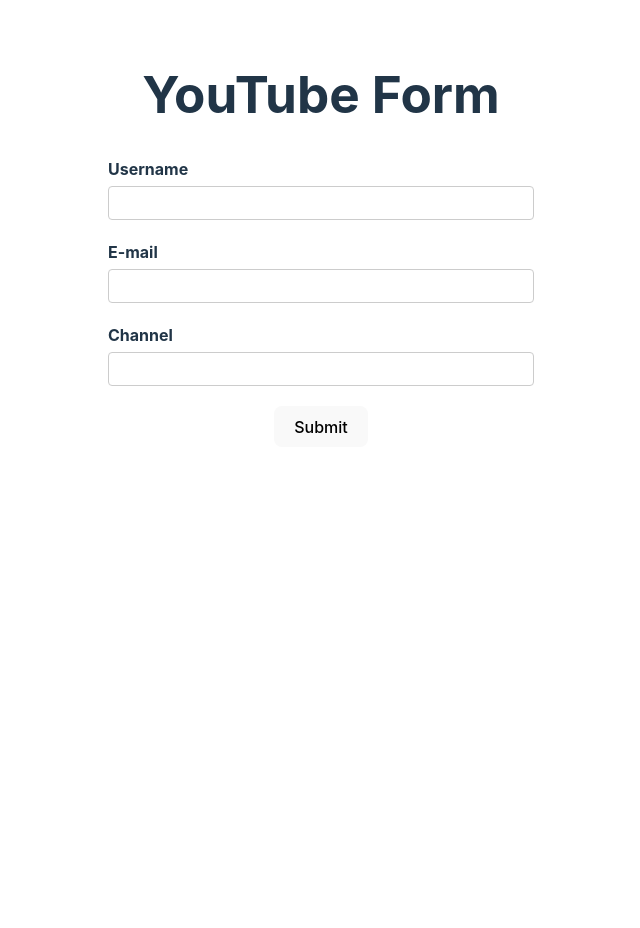
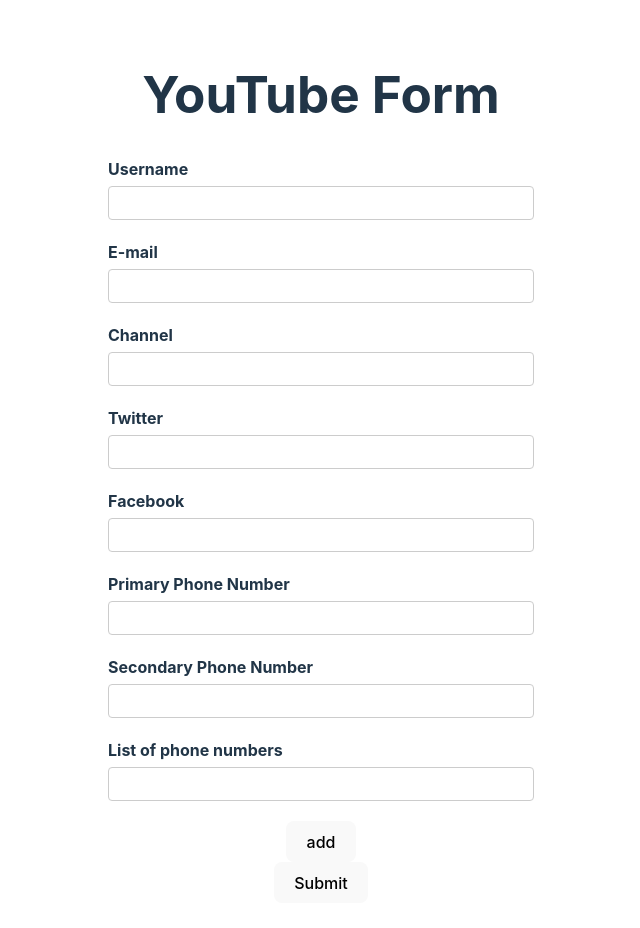
Before and after one commit to Prithwish13/Vite-vitest, a React (Vite) app: page /#/ in a window 1280 px wide. Shown: the top 928 px of the page, without its empty margins (319-959 px from the left). Before the commit the page ends 800 px from the top, so only its background shows below. Built offline with nearby package versions, Linux system fonts and the light colour scheme.

Commit message:
handling dynamic form with react-hook-form

```diff
--- a/src/components/YoutubeForm.tsx
+++ b/src/components/YoutubeForm.tsx
@@ -1,16 +1,59 @@
+/* eslint-disable jsx-a11y/label-has-associated-control */
 /* eslint-disable import/no-extraneous-dependencies */
 /* eslint-disable react/jsx-props-no-spreading */
-import { useForm } from 'react-hook-form';
+import { useForm, useFieldArray } from 'react-hook-form';
 import { DevTool } from '@hookform/devtools';
 
 interface FormValues {
   username: string;
   email: string;
   channel: string;
+  social: {
+    facebook: string;
+    twitter: string;
+  };
+  phoneNumbers: string[];
+  phNumbers: {
+    number: string;
+  }[];
 }
 
 export default function YouTubeForm() {
-  const { register, control, handleSubmit, formState } = useForm<FormValues>();
+  const { register, control, handleSubmit, formState } = useForm<FormValues>({
+    // we can do also async call here
+
+    // defaultValues: async () => {
+    //   const response = await fetch(
+    //     'https://jsonplaceholder.typicode.com/users/1'
+    //   );
+    //   const data = await response.json();
+    //   return {
+    //     username: data.username,
+    //     email: data.email,
+    //     channel: data.website,
+    //   };
+    // },
+
+    defaultValues: {
+      email: '',
+      username: '',
+      channel: '',
+      social: {
+        twitter: '',
+        facebook: '',
+      },
+      phoneNumbers: ['', ''],
+      phNumbers: [
+        {
+          number: '',
+        },
+      ],
+    },
+  });
+  const { fields, append, remove } = useFieldArray({
+    name: 'phNumbers',
+    control,
+  });
   const { errors } = formState;
 
   const onSubmit = (data: FormValues) => {
@@ -84,8 +127,55 @@
           />
           <p className="error">{errors.channel?.message}</p>
         </div>
-
-        <button>Submit</button>
+        <div className="form-control">
+          <label htmlFor="twitter">Twitter</label>
+          <input type="text" id="twitter" {...register('social.twitter')} />
+        </div>
+        <div className="form-control">
+          <label htmlFor="facebook">Facebook</label>
+          <input type="text" id="facebook" {...register('social.facebook')} />
+        </div>
+        <div className="form-control">
+          <label htmlFor="primary-phone">Primary Phone Number</label>
+          <input
+            type="text"
+            id="primary-phone"
+            {...register('phoneNumbers.0')}
+          />
+        </div>
+        <div className="form-control">
+          <label htmlFor="secondary-phone">Secondary Phone Number</label>
+          <input
+            type="text"
+            id="secondary-phone"
+            {...register('phoneNumbers.1')}
+          />
+        </div>
+        <div>
+          <label>List of phone numbers</label>
+          <div>
+            {fields.map((field, index) => {
+              return (
+                // eslint-disable-next-line react/no-array-index-key
+                <div key={field.id} className="form-control">
+                  <input
+                    type="text"
+                    {...register(`phNumbers.${index}.number` as const)}
+                  />
+                  {index > 0 && (
+                    <button type="button" onClick={() => remove(index)}>
+                      remove
+                    </button>
+                  )}
+                </div>
+              );
+            })}
+            <button type="button" onClick={() => append({ number: '' })}>
+              add
+            </button>
+          </div>
+        </div>
+        <button type="submit">Submit</button>
       </form>
       <DevTool control={control} />
     </div>
```
